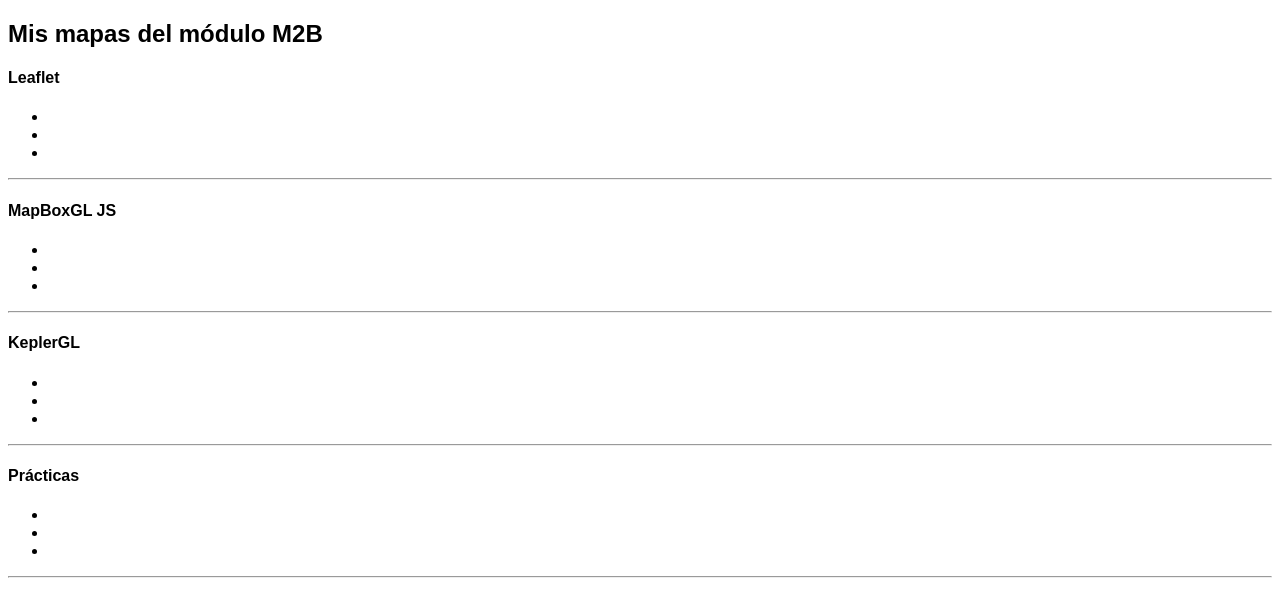
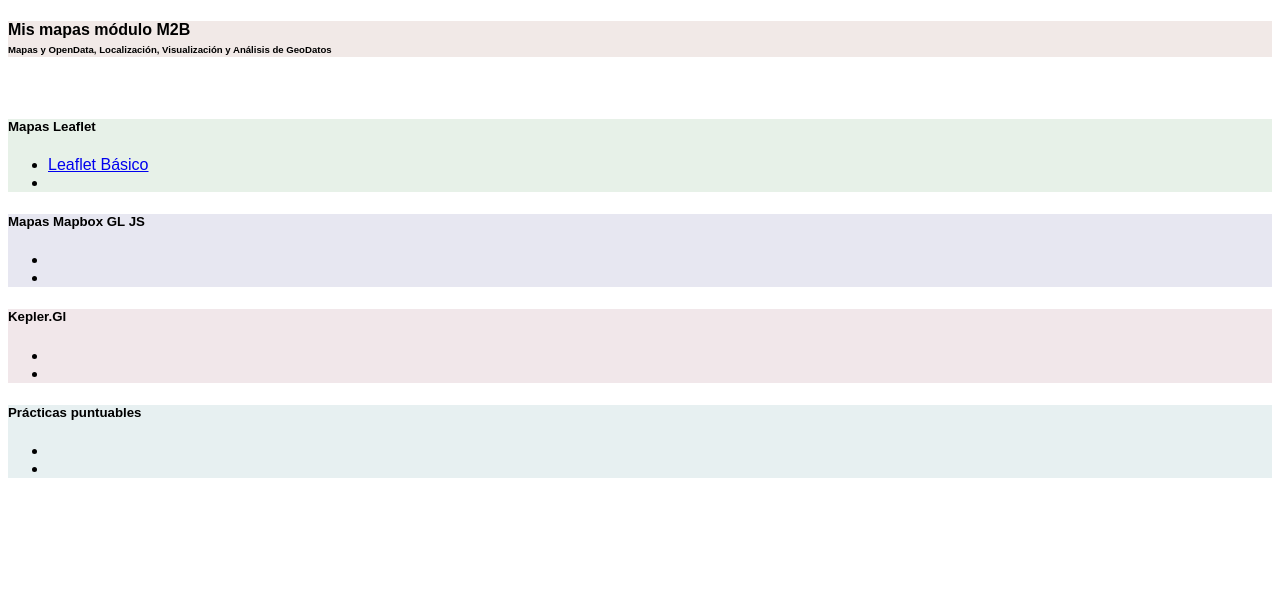
Before and after one commit to gfgis/geoweb, a plain HTML site: page index.html in a window 1280 px wide. Drawn offline with Linux system fonts and the light colour scheme.

Commit message:
adding more styles

```diff
--- a/index.html
+++ b/index.html
@@ -66,34 +66,80 @@
   <meta name="description" content="descripción página">
   <meta name="robots" content="index,follow">
 <body>
-    <h2>Mis mapas del módulo M2B</h2>
-    <h4>Leaflet</h4>
+    <div class="container">
+        <nav class="navbar navbar-light bg-light">
+          <h4>
+            Mis mapas módulo M2B
+            <br>
+            <small>
+              Mapas y OpenData, Localización, Visualización y Análisis de GeoDatos
+            </small>
+          </h4>
+        </nav>
+        <br>
+        <div class="alert seccion leaflet">
+          <h5>Mapas Leaflet</h5>
+          <div class="row">
+            <div class="col">
               <ul>
-      <li></li>
-      <li></li>
-      <li></li>
+                <li><a href="leaflet-basico.html" target="_blank">Leaflet Básico</a>
+                </li>
+                <li>
+                  <!--añadir aqui entrada-->
+                </li>
               </ul>
-    <hr />
-    <h4>MapBoxGL JS</h4>
+            </div>
+          </div>
+        </div>
+        <div class="alert seccion mapbox">
+          <h5>Mapas Mapbox GL JS</h5>
+          <div class="row">
+            <div class="col">
               <ul>
-      <li></li>
-      <li></li>
-      <li></li>
+                <li>
+                  <!--añadir aqui entrada-->
+                </li>
+                <li>
+                  <!--añadir aqui entrada-->
+                </li>
               </ul>
-    <hr />
-    <h4>KeplerGL</h4>
+            </div>
+          </div>
+        </div>
+
+        <div class="alert seccion kepler">
+          <h5>Kepler.Gl</h5>
+
+          <div class="row">
+            <div class="col">
               <ul>
-      <li></li>
-      <li></li>
-      <li></li>
+                <li>
+                  <!--añadir aqui entrada-->
+                </li>
+                <li>
+                  <!--añadir aqui entrada-->
+                </li>
               </ul>
-    <hr />
-    <h4>Prácticas</h4>
+            </div>
+          </div>
+        </div>
+
+        <div class="alert seccion practicas">
+          <h5>Prácticas puntuables</h5>
+          <div class="row">
+            <div class="col">
               <ul>
-      <li></li>
-      <li></li>
-      <li></li>
+                <li>
+                  <!--añadir aqui entrada-->
+                </li>
+                <li>
+                  <!--añadir aqui entrada-->
+                </li>
               </ul>
-    <hr />
+            </div>
+          </div>
+        </div>
+
+      </div>
 </body>
 </html>
```
Lines whose indentation alone changed are shown as unchanged.
